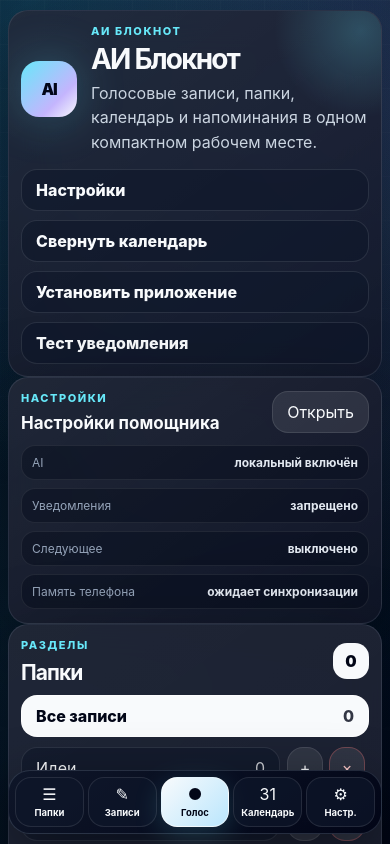
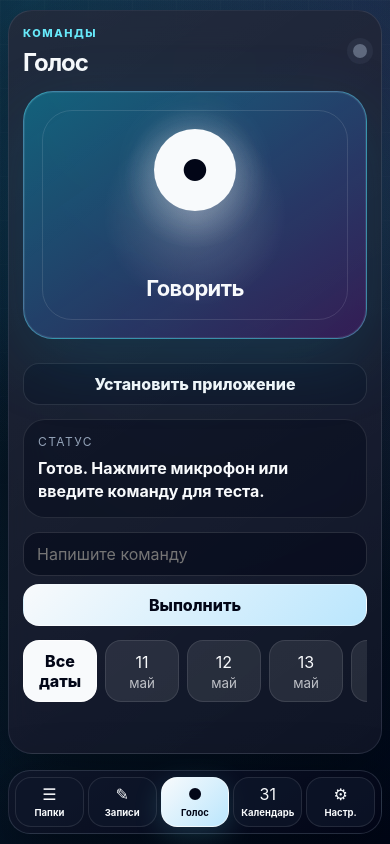
Before and after one commit to byrakov12345-hue/voice-notebook-vercel, a React (Vite) app: page / in a window 390 px wide. Shown: the top 844 px of the page. Built offline with nearby package versions, Linux system fonts and the light colour scheme.

Commit message:
Revert "Show all mobile panels to restore vertical scrolling"
This reverts commit 26ddbf31ccaf22458220a55c340916dbbe2aa2b3.

```diff
--- a/src/styles.css
+++ b/src/styles.css
@@ -492,7 +492,7 @@ p { color: var(--text-soft); line-height: 1.55; }
   .future-backdrop { opacity: 0.72; }
   .future-workspace {
     display: block;
-    height: auto;
+    height: 100%;
   }
   .left-command-panel,
   .right-ai-panel,
@@ -500,7 +500,7 @@ p { color: var(--text-soft); line-height: 1.55; }
     display: contents;
   }
   .mobile-brand { display: none !important; }
-  .mobile-panel { display: grid !important; }
+  .mobile-panel { display: none !important; }
   .mobile-panel.mobile-active {
     display: grid !important;
     height: auto;
```
